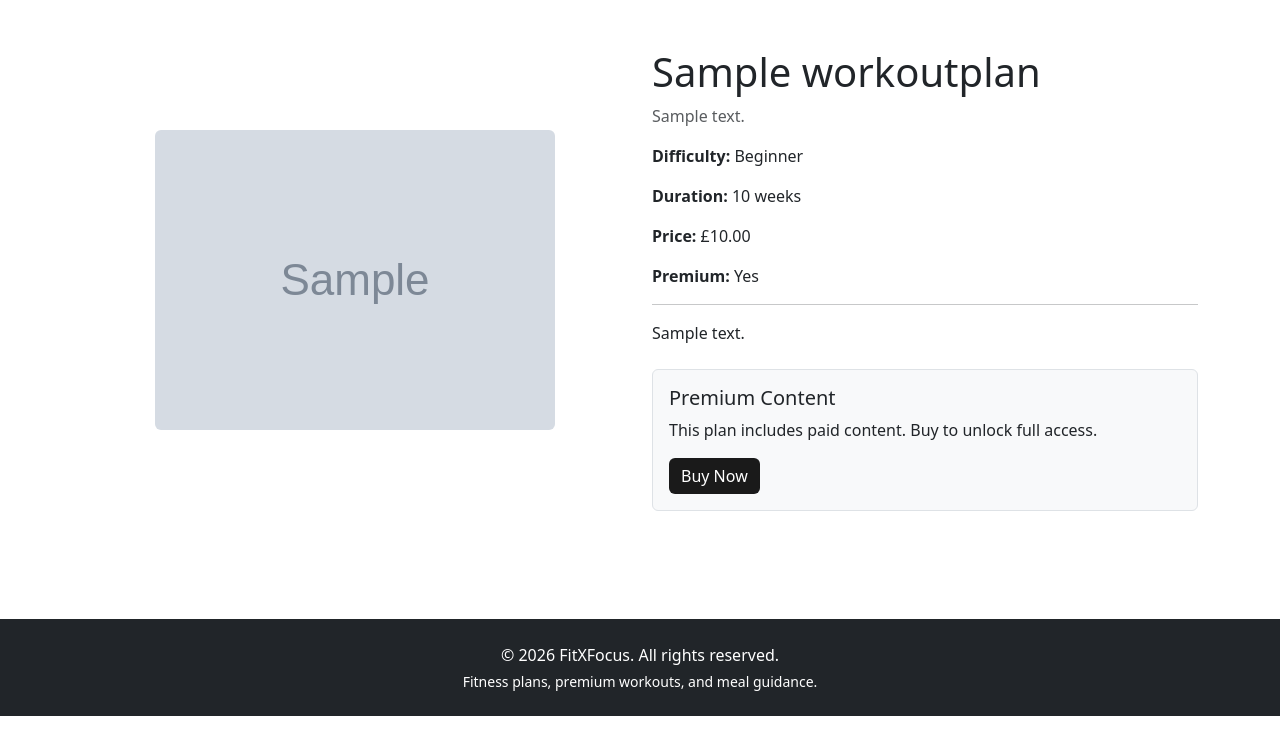
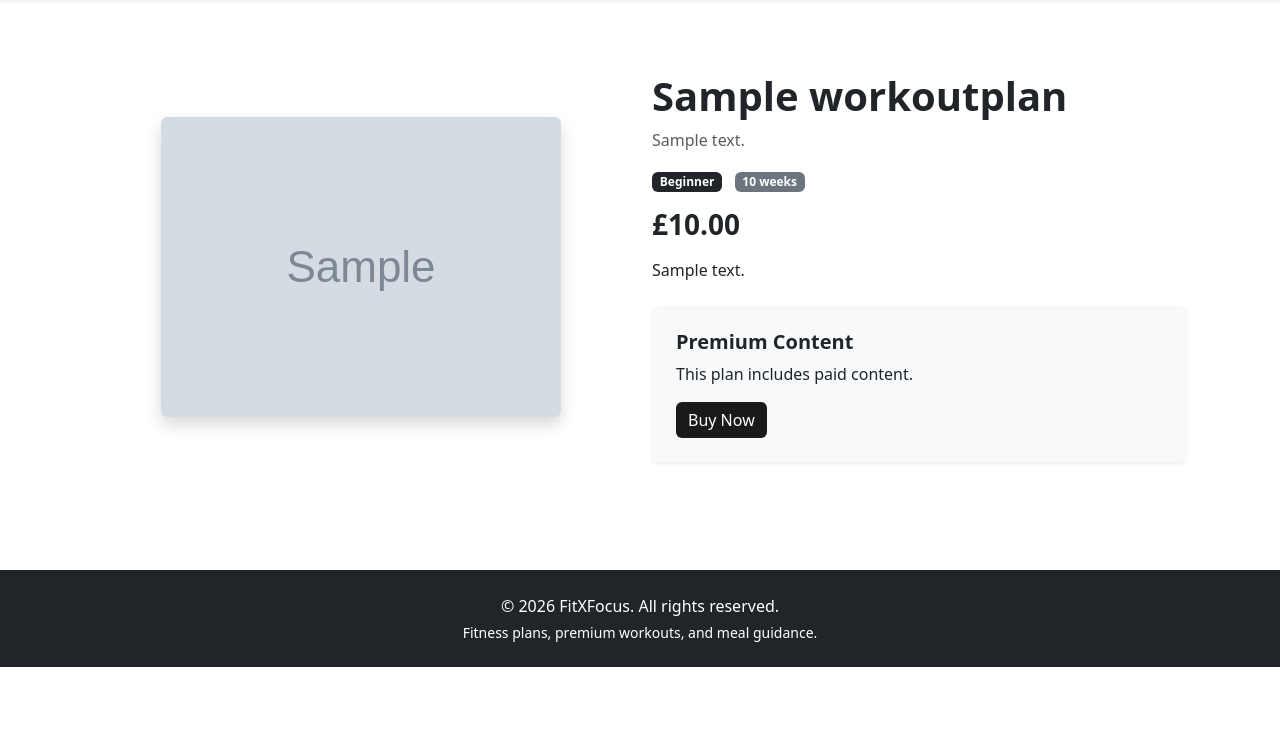
Before and after one commit to HelniseS/fitxfocus, a Django app: a page that uses templates/base.html in a window 1280 px wide. Shown: the part 56-800 px from the top of the page. Run offline with Django 5.2, Linux system fonts and the light colour scheme; tables that the repository leaves empty hold one stand-in row (values such as "Sample post"); grey boxes marked "Sample" are stand-in pictures.

Commit message:
fix Django template errors, remove duplicate navbar, and improve layout using base template

```diff
--- a/templates/base.html
+++ b/templates/base.html
@@ -16,7 +16,7 @@
 <body>
 
 <!-- Navbar -->
-<nav class="navbar navbar-dark bg-dark px-4">
+<nav class="navbar navbar-dark bg-dark px-4 shadow-sm">
     <a class="navbar-brand" href="/">FitXFocus</a>
 
     <div>
@@ -32,8 +32,10 @@
 </nav>
 
 <!-- Page content -->
-{% block content %}
-{% endblock %}
+<div class="container mt-4">
+    {% block content %}
+    {% endblock %}
+</div>
 
 <footer class="bg-dark text-white text-center py-4 mt-5">
     <p class="mb-1">&copy; 2026 FitXFocus. All rights reserved.</p>
--- a/templates/plans/plan_detail.html
+++ b/templates/plans/plan_detail.html
@@ -5,39 +5,51 @@
 <section class="py-5">
   <div class="container">
     <div class="row align-items-center">
+
+      <!-- LEFT SIDE (IMAGE) -->
       <div class="col-md-6 text-center">
         {% if plan.image %}
-                    <img src="{{ plan.image.url }}" class="img-fluid rounded" alt="{{ plan.title }}">
+          <img src="{{ plan.image.url }}"
+               class="img-fluid rounded shadow"
+               style="max-height: 400px; object-fit: cover;">
+        {% else %}
+          <img src="https://via.placeholder.com/400x300"
+               class="img-fluid rounded shadow">
         {% endif %}
       </div>
 
+      <!-- RIGHT SIDE (CONTENT) -->
       <div class="col-md-6">
-                <h1>{{ plan.title }}</h1>
+        <h1 class="fw-bold">{{ plan.title }}</h1>
+
         <p class="text-muted">{{ plan.short_description }}</p>
 
-                <p><strong>Difficulty:</strong> {{ plan.get_difficulty_display }}</p>
-                <p><strong>Duration:</strong> {{ plan.duration_weeks }} weeks</p>
-                <p><strong>Price:</strong> £{{ plan.price }}</p>
-                <p><strong>Premium:</strong> {% if plan.is_premium %}Yes{% else %}No{% endif %}</p>
+        <div class="mb-3">
+          <span class="badge bg-dark me-2">{{ plan.get_difficulty_display }}</span>
+          <span class="badge bg-secondary">{{ plan.duration_weeks }} weeks</span>
+        </div>
 
-                <hr>
+        <h3 class="fw-bold mb-3">£{{ plan.price }}</h3>
 
         <p>{{ plan.description }}</p>
 
-                <div class="mt-4 p-3 bg-light rounded border">
-                    <h5>Premium Content</h5>
+        <!-- PREMIUM BOX -->
+        <div class="mt-4 p-4 bg-light rounded shadow-sm">
+          <h5 class="fw-bold">Premium Content</h5>
 
           {% if has_purchased %}
-                        <p>You own this plan.</p>
-                        <p>Full premium content unlocked.</p>
+            <p class="text-success">You own this plan ✔</p>
           {% else %}
-                        <p>This plan includes paid content. Buy to unlock full access.</p>
-                        <a href="{% url 'create_checkout_session' plan.slug %}">
-                            <button class="btn btn-dark">Buy Now</button>
+            <p>This plan includes paid content.</p>
+            <a href="{% url 'create_checkout_session' plan.slug %}"
+               class="btn btn-dark">
+               Buy Now
             </a>
           {% endif %}
         </div>
+
       </div>
+
     </div>
   </div>
 </section>
```
Lines whose indentation alone changed are shown as unchanged.
